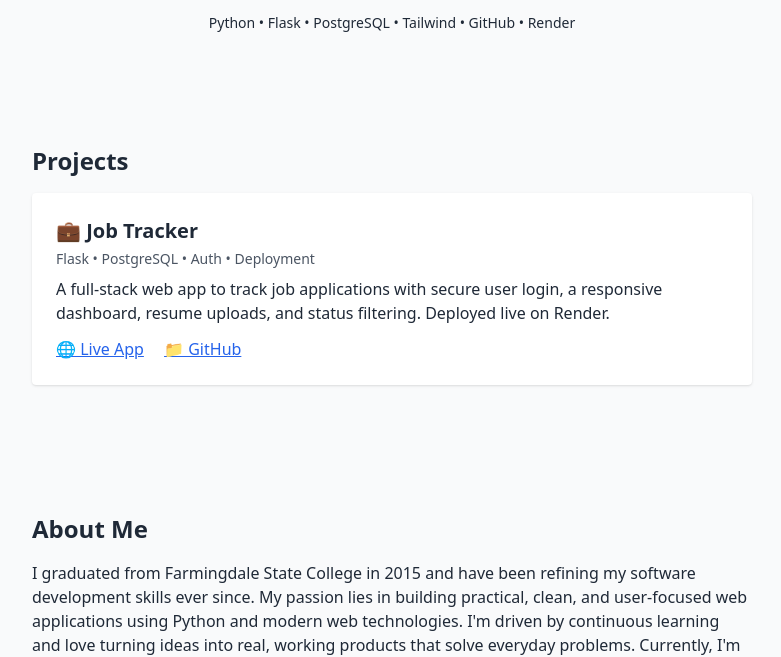
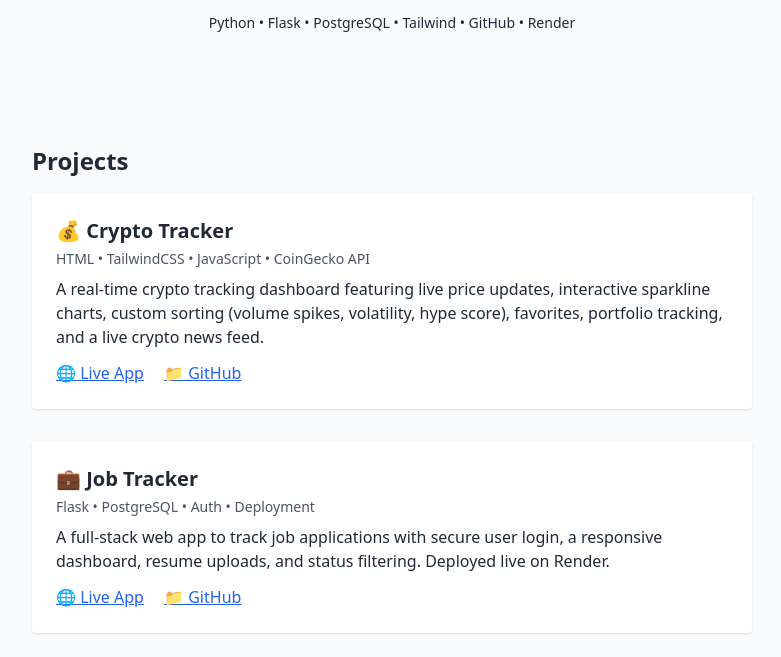
Before and after one commit to mikemoore26/portfolio, a plain HTML site: page index.html in a window 1280 px wide. Shown: the part 143-800 px from the top of the page, without its empty margins (248-1029 px from the left). Drawn offline with nearby package versions, Linux system fonts and the light colour scheme.

Commit message:
added crypto

```diff
--- a/index.html
+++ b/index.html
@@ -18,6 +18,18 @@
   <!-- PROJECTS -->
   <section class="max-w-3xl mx-auto px-6 py-12">
     <h2 class="text-2xl font-semibold mb-4">Projects</h2>
+
+    <div class="bg-white shadow p-6 rounded mb-8">
+      <h3 class="text-xl font-bold mb-1">💰 Crypto Tracker</h3>
+      <p class="text-sm text-gray-600 mb-2">HTML • TailwindCSS • JavaScript • CoinGecko API</p>
+      <p class="mb-3">
+        A real-time crypto tracking dashboard featuring live price updates, interactive sparkline charts,
+        custom sorting (volume spikes, volatility, hype score), favorites, portfolio tracking, and a live crypto news feed.
+      </p>
+      <a href="https://your-crypto-tracker-demo-link.com" class="text-blue-600 underline mr-4">🌐 Live App</a>
+      <a href="https://github.com/mikemoore26/crypto_tracker" class="text-blue-600 underline">📁 GitHub</a>
+    </div>
+
 
     <div class="bg-white shadow p-6 rounded mb-8">
       <h3 class="text-xl font-bold mb-1">💼 Job Tracker</h3>
```
